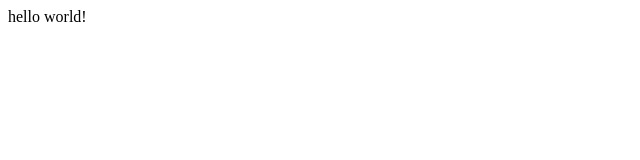
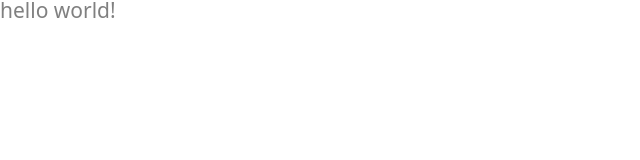
Before and after one commit to leekh716/AirBnb_clone_react_ts_nextjs, a Next.js app in the folder next-bnb/: page / in a window 1280 px wide. Shown: the top 160 px of the page, without its empty margins (0-640 px from the left). Built offline with nearby package versions, Linux system fonts and the light colour scheme.

Commit message:
bnb style setting

```diff
--- /dev/null
+++ b/next-bnb/pages/_app.tsx
@@ -0,0 +1,13 @@
+import { AppProps } from "next/app";
+import GlobalStyle from "../styles/GlobalStyle";
+
+const app = ({ Component, pageProps }: AppProps) => {
+	return (
+		<>
+			<GlobalStyle />
+			<Component {...pageProps} />
+		</>
+	);
+};
+
+export default app;
--- /dev/null
+++ b/next-bnb/pages/_document.tsx
@@ -0,0 +1,46 @@
+import Document, { DocumentContext, Head, Html, Main, NextScript } from "next/document";
+import { ServerStyleSheet } from "styled-components";
+
+class MyDocument extends Document {
+	static async getInitialProps(ctx: DocumentContext) {
+		const sheet = new ServerStyleSheet();
+		const originalRenderPage = ctx.renderPage;
+
+		try {
+			ctx.renderPage = () =>
+				originalRenderPage({
+					enhanceApp: (App) => (props) =>
+						sheet.collectStyles(<App {...props} />),
+				});
+
+			const initialProps = await Document.getInitialProps(ctx);
+			return {
+				...initialProps,
+				styles: (
+					<>
+						{initialProps.styles}
+						{sheet.getStyleElement()}
+					</>
+				),
+			};
+		} finally {
+			sheet.seal();
+		}
+	}
+
+	render() {
+		return (
+			<Html>
+				<Head>
+					<link href="https://fonts.googleapis.com/css2?family=Noto+Sans+KR:wght@400;700&display=swap" rel="stylesheet" />
+				</Head>
+				<body>
+					<Main />
+					<NextScript />
+				</body>
+			</Html>
+		);
+	}
+}
+
+export default MyDocument;
--- a/next-bnb/pages/index.tsx
+++ b/next-bnb/pages/index.tsx
@@ -1,5 +1,12 @@
+import styled from "styled-components";
+
+const Container = styled.div`
+	font-size: 21px;
+	color: gray;
+`;
+
 const index: React.FC = () => {
-	return <div>hello world!</div>;
+	return <Container>hello world!</Container>;
 }
 
 export default index;
--- /dev/null
+++ b/next-bnb/styles/GlobalStyle.ts
@@ -0,0 +1,25 @@
+import reset from "styled-reset";
+import { createGlobalStyle, css } from "styled-components";
+import palette from "./palette";
+
+const globalStyle = css`
+	${reset};
+	* {
+		box-sizing: border-box;
+	}
+	body {
+		font-family: Noto Sans, Noto Sans KR;
+		color: ${palette.black};
+		/* line-height: 1.2; */
+	}
+	/* a {
+		text-decoration: none;
+		color: ${palette.black};
+	} */
+`;
+
+const GlobalStyle = createGlobalStyle`
+		${globalStyle};
+`;
+
+export default GlobalStyle;
--- /dev/null
+++ b/next-bnb/styles/palette.ts
@@ -0,0 +1,27 @@
+export default {
+	cardinal: "#a41850",
+	davidson_orange: "#c13515",
+	tawny: "#d93900",
+	amaranth: "#E51E53",
+	orange: "#fc642d",
+	main_pink: "#FF385C",
+	bittersweet: "#ff5a5f",
+	black: "#222222",
+	charcoal: "#484848",
+	snow: "#FFF8F6",
+	gray_48: "#484848",
+	gray_71: "#717171",
+	gray_76: "#767676",
+	gray_80: "#808080",
+	gray_85: "#858585",
+	gray_aa: "#aaa",
+	gray_bb: "#bbb",
+	gray_b0: "#b0b0b0",
+	gray_c4: "#c4c4c4",
+	gray_dd: "#ddd",
+	gray_eb: "#ebebeb",
+	gray_e5: "#e5e5e5",
+	gray_f7: "#f7f7f7",
+	dark_cyan: "#008489",
+	green: "#008A05",
+};
--- /dev/null
+++ b/next-bnb/types/image.d.ts
@@ -0,0 +1 @@
+declare module "*.svg";
```
Also changed, not shown: next-bnb/package.json (+6 -1 lines), next-bnb/.babelrc (added), 1 other file (tests, documents, lock files or other folders).
